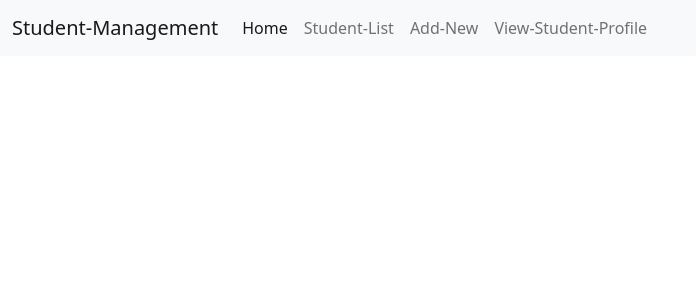
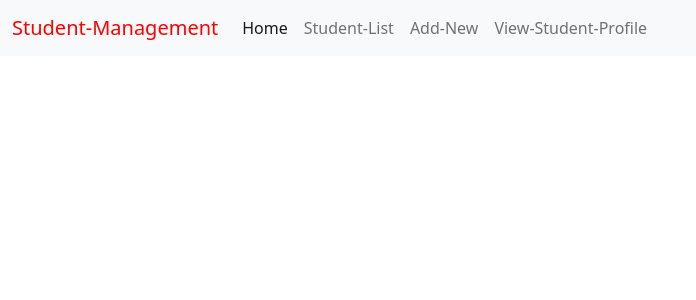
Before and after one commit to MeharaSahabandu/Simple-Student-Management-System, a React (Create React App) app in the folder frontend/: page / in a window 1280 px wide. Shown: the top 300 px of the page, without its empty margins (0-696 px from the left). Built offline with nearby package versions, Linux system fonts and the light colour scheme.

Commit message:
style added

```diff
--- a/frontend/src/components/Header.js
+++ b/frontend/src/components/Header.js
@@ -6,7 +6,7 @@ function Header(){
 
         <nav class="navbar navbar-expand-lg bg-light">
   <div class="container-fluid">
-    <a class="navbar-brand" href="#">Student-Management</a>
+    <a class="navbar-brand" href="#" style={{color:"red"}}>Student-Management</a>
     <button class="navbar-toggler" type="button" data-bs-toggle="collapse" data-bs-target="#navbarSupportedContent" aria-controls="navbarSupportedContent" aria-expanded="false" aria-label="Toggle navigation">
       <span class="navbar-toggler-icon"></span>
     </button>
```
